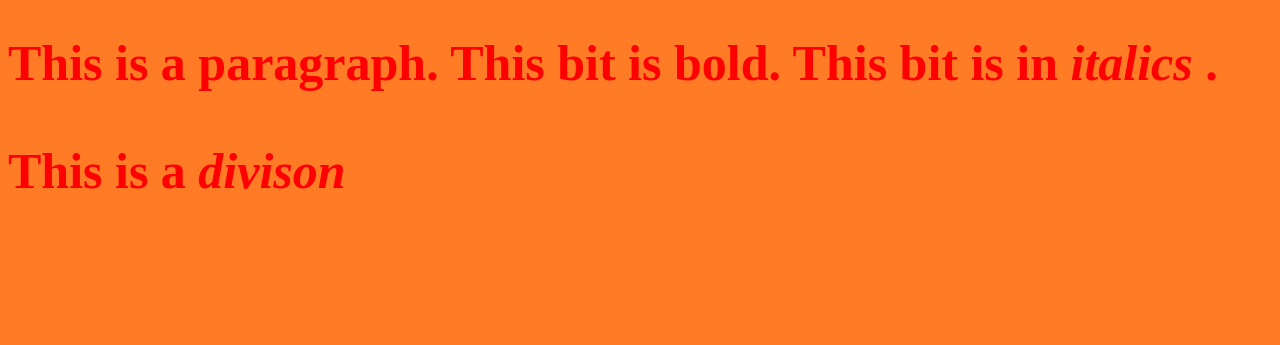
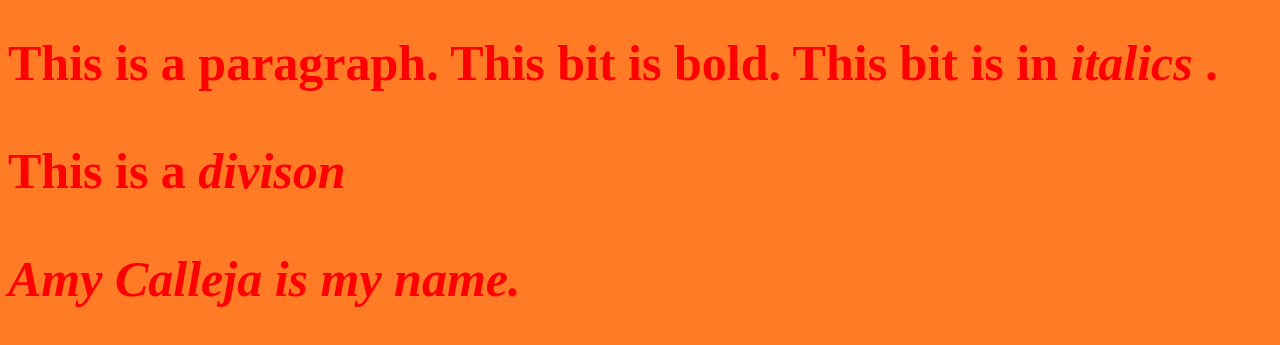
Before and after one commit to AmyCalleja/web_project, a plain HTML site: page first_site/index.html in a window 1280 px wide. Shown: the part 309-654 px from the top of the page. Drawn offline with Linux system fonts and the light colour scheme.

Commit message:
another description
another paragraph

```diff
--- a/first_site/index.html
+++ b/first_site/index.html
@@ -13,5 +13,6 @@
     <div>
       <p> This is a <strong><em>divison</strong><division> </p>
 
+    <p> Amy Calleja is my name. </p>
     </body>
 </html>
```
